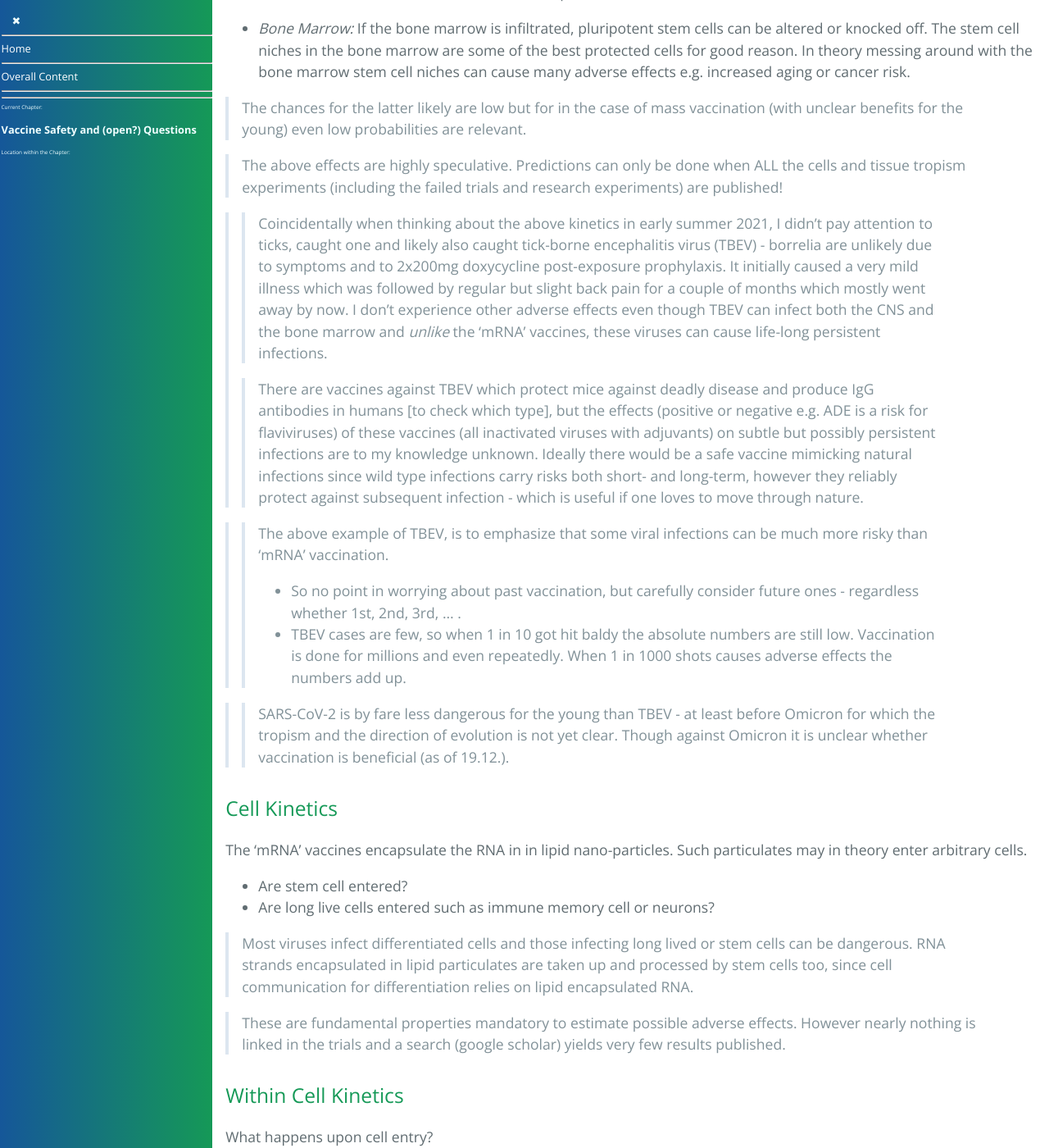
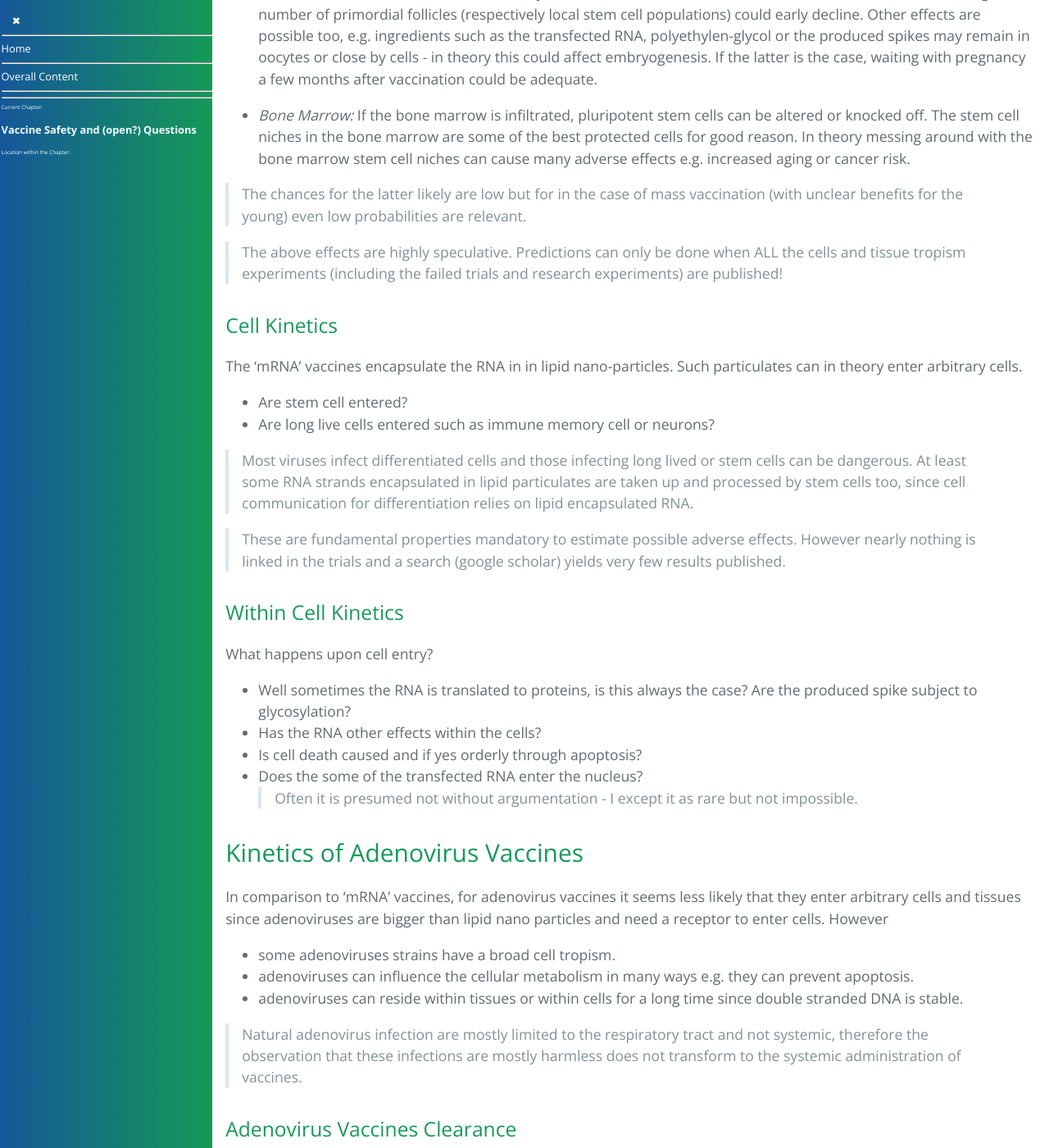
Before and after one commit to forestgrape/coronavirus, a Jekyll site: the page built from 10_vaccines/vaccine_safety.md, in a window 1280 px wide and 1400 px high, scrolled down 8499 px. Shown: the whole window at 82% size. Built offline with Jekyll 4.4.1, drawn with Linux system fonts in a browser that asks for light colours; our own code applies the rules of GitHub Pages for plain Markdown files; some of the changed text lies outside the part shown.

Commit message:
rearrangement and formulations

```diff
--- a/10_vaccines/vaccine_safety.md
+++ b/10_vaccines/vaccine_safety.md
@@ -196,25 +198,17 @@
 
 > The above effects are highly speculative. Predictions can only be done when ALL the cells and tissue tropism experiments (including the failed trials and research experiments) are published!
 
->> Coincidentally when thinking about the above kinetics in early summer 2021, I didn't pay attention to ticks, caught one and likely also caught tick-borne encephalitis virus (TBEV) - borrelia are unlikely due to symptoms and to 2x200mg doxycycline post-exposure prophylaxis. It initially caused a very mild illness which was followed by regular but slight back pain for a couple of months which mostly went away by now. I don't experience other adverse effects even though TBEV can infect both the CNS and the bone marrow and *unlike* the 'mRNA' vaccines, these viruses can cause life-long persistent infections.
->
->> There are vaccines against TBEV which protect mice against deadly disease and produce IgG antibodies in humans [to check which type], but the effects (positive or negative e.g. ADE is a risk for flaviviruses) of these vaccines (all inactivated viruses with adjuvants) on subtle but possibly persistent infections are to my knowledge unknown. Ideally there would be a safe vaccine mimicking natural infections since wild type infections carry risks both short- and long-term, however they reliably protect against subsequent infection - which is useful if one loves to move through nature.
 
->> The above example of TBEV, is to emphasize that some viral infections can be much more risky than 'mRNA' vaccination.
->> * So no point in worrying about past vaccination, but carefully consider future ones - regardless whether 1st, 2nd, 3rd, ... .
->> * TBEV cases are few, so when 1 in 10 got hit baldy the absolute numbers are still low. Vaccination is done for millions and even repeatedly. When 1 in 1000 shots causes adverse effects the numbers add up.
-
->> SARS-CoV-2 is by fare less dangerous for the young than TBEV - at least before Omicron for which the tropism and the direction of evolution is not yet clear. Though against Omicron it is unclear whether vaccination is beneficial (as of 19.12.).
 
 
 #### Cell Kinetics
-The 'mRNA' vaccines encapsulate the RNA in in lipid nano-particles. Such particulates may in theory enter arbitrary cells.
+The 'mRNA' vaccines encapsulate the RNA in in lipid nano-particles. Such particulates can in theory enter arbitrary cells.
 * Are stem cell entered?
 * Are long live cells entered such as immune memory cell or neurons?
 
-> Most viruses infect differentiated cells and those infecting long lived or stem cells can be dangerous. RNA strands encapsulated in lipid particulates are taken up and processed by stem cells too, since cell communication for differentiation relies on lipid encapsulated RNA.
+> Most viruses infect differentiated cells and those infecting long lived or stem cells can be dangerous. At least some RNA strands encapsulated in lipid particulates are taken up and processed by stem cells too, since cell communication for differentiation relies on lipid encapsulated RNA.
 
-> These are fundamental properties mandatory to estimate possible adverse effects. However nearly nothing is linked in the trials and a search (google scholar) yields very few  results published.
+> These are fundamental properties mandatory to estimate possible adverse effects. However nearly nothing is linked in the trials and a search (google scholar) yields very few results published.
 
 
 #### Within Cell Kinetics
```
Also changed, not shown: other parts of 10_vaccines/vaccine_safety.md (+17 -1 lines).
